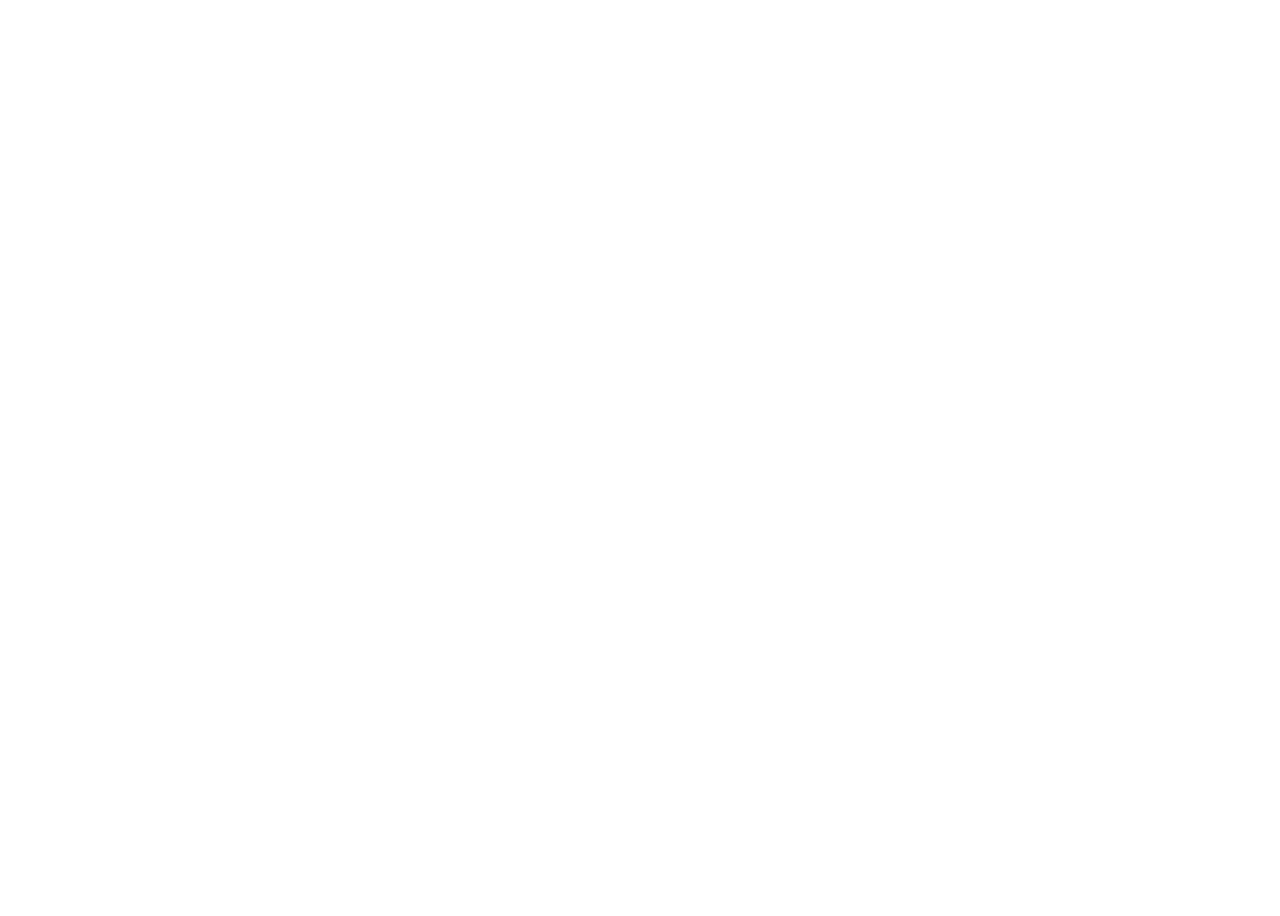
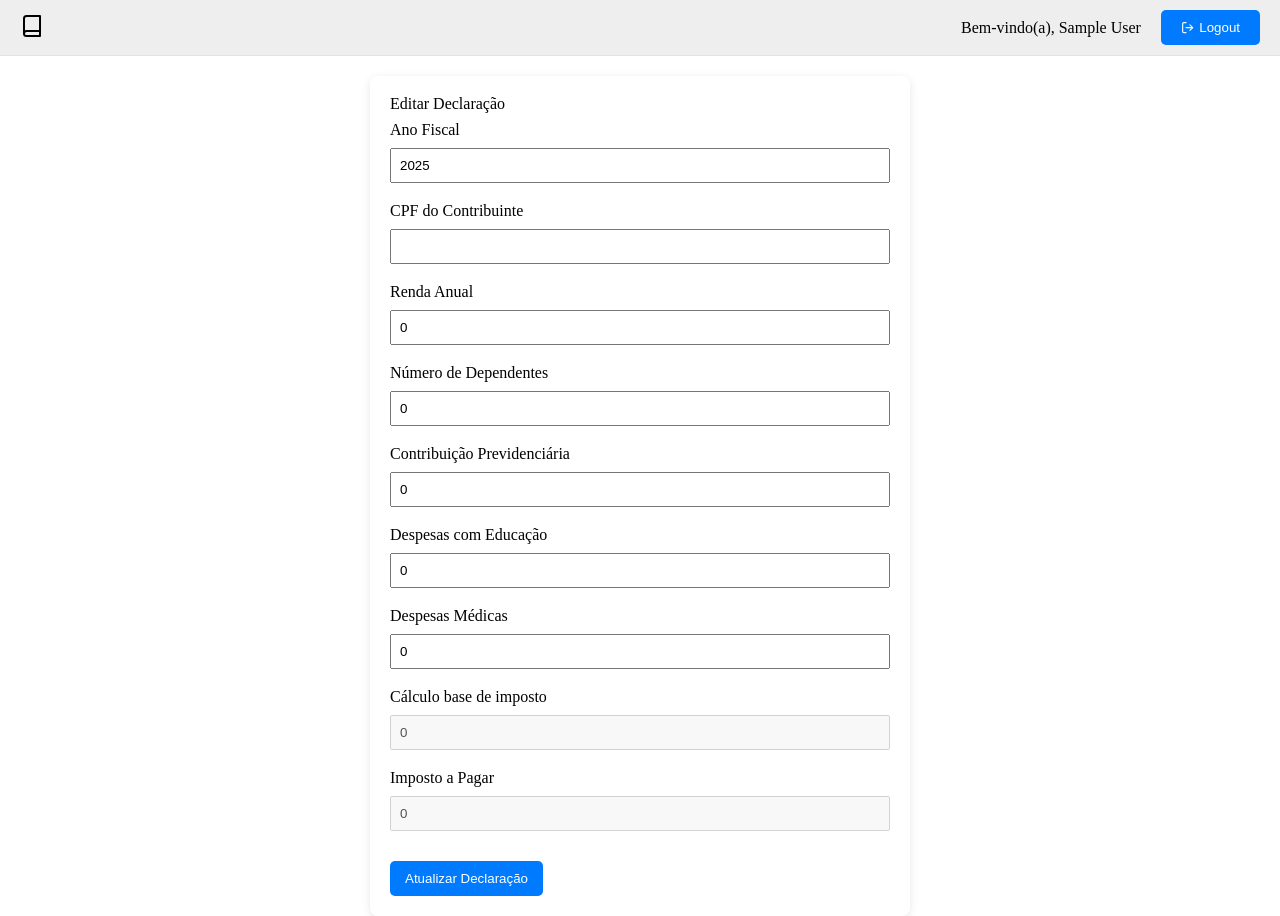
Before and after one commit to oliveiratullio/imposto-de-renda-react, a React (Vite) app: page /declarations/edit/1 in a window 1280 px wide. Before the commit this address had no page. Before the commit the page ends 800 px from the top, so only its background shows below. Built offline with nearby package versions, Linux system fonts and the light colour scheme; no server answers; sample sign-in values are in the browser's storage.

Commit message:
added edit declarations feature

```diff
--- a/src/App.tsx
+++ b/src/App.tsx
@@ -5,6 +5,7 @@
 import SignInPage from './pages/AuthPages/SignInPage/SignInPage'
 import CreateDeclarationPage from './pages/DeclarationPages/NewDeclarationPage/NewDeclarationPage'
 import AllDeclarationsPage from './pages/DeclarationPages/AllDeclarationsPage/AllDeclarationPage'
+import EditDeclarationPage from './pages/DeclarationPages/EditDeclarationPage/EditDeclarationPage'
 
 function App() {
 
@@ -17,6 +18,7 @@
           <Route path='/signin' element={<SignInPage />} />
           <Route path='/declarations/new' element={<CreateDeclarationPage />} />
           <Route path='/declarations' element={<AllDeclarationsPage />} />
+          <Route path="/declarations/edit/:id" element={<EditDeclarationPage />} />
         </Routes>
       </BrowserRouter>
     </AuthProvider>
--- a/src/pages/DashboardPage/DashboardPage.tsx
+++ b/src/pages/DashboardPage/DashboardPage.tsx
@@ -62,7 +62,7 @@
       );
       const sortedDeclarations = response.data
         .sort((a: { taxYear: number; }, b: { taxYear: number; }) => b.taxYear - a.taxYear)
-        .slice(0, 6);
+        .slice(0, 5);
       setDeclarations(sortedDeclarations);
       setLoading(false);
     } catch (error) {
--- /dev/null
+++ b/src/pages/DeclarationPages/EditDeclarationPage/EditDeclarationPage.tsx
@@ -0,0 +1,131 @@
+import React, { useEffect, useState } from 'react';
+import { useParams, useNavigate } from 'react-router-dom';
+import axios from 'axios';
+import Navbar from '../../../components/NavBar';
+import useAuth from '../../../hooks/useAuth';
+import {Button, Form, Input, Label } from '../NewDeclarationPage/style/NewDeclarationStyle';
+import { calculateTaxDue, calculateTaxPaid } from '../../../utils/TaxCalculationUtils';
+
+
+const EditDeclarationPage = () => {
+    const { id } = useParams();
+    const { auth, logout } = useAuth();
+    const navigate = useNavigate();
+    const currentYear = new Date().getFullYear();
+    const [formData, setFormData] = useState({
+      taxYear: currentYear,
+      taxpayerCPF: '',
+      annualIncome: 0,
+      taxDue: 0,
+      taxPaid: 0,
+      numberOfDependents: 0,
+      pensionContribution: 0,
+      educationExpenses: 0,
+      healthExpenses: 0,
+    });
+
+    useEffect(() => {
+      if (!auth) {
+        navigate('/signin');
+      } else {
+        fetchDeclaration();
+      }
+    }, [auth, navigate, id]);
+
+    if (!auth) {
+      return <div>Redirecionando para login...</div>;
+    }
+
+    const { token } = auth;
+
+    const fetchDeclaration = async () => {
+      try {
+        const response = await axios.get(`${import.meta.env.VITE_API_URL}/tax-declarations/${id}`, {
+          headers: { Authorization: `Bearer ${token}` }
+        });
+        const data = response.data;
+        setFormData({
+          taxYear: data.taxYear || currentYear,
+          taxpayerCPF: data.taxpayerCPF || '',
+          annualIncome: data.annualIncome || 0,
+          taxDue: data.taxDue || 0,
+          taxPaid: data.taxPaid || 0,
+          numberOfDependents: data.numberOfDependents || 0,
+          pensionContribution: data.pensionContribution || 0,
+          educationExpenses: data.educationExpenses || 0,
+          healthExpenses: data.healthExpenses || 0,
+        });
+      } catch (error) {
+        console.error('Error fetching declaration:', error);
+      }
+    };
+
+    const handleInputChange = (event: { target: { name: string; value: string; }; }) => {
+      const { name, value } = event.target;
+      const newFormData = { ...formData, [name]: parseFloat(value) || 0 };
+      updateTaxCalculations(newFormData);
+    };
+
+    const updateTaxCalculations = (newFormData: { taxYear: number; taxpayerCPF: string; annualIncome: number; taxDue: number; taxPaid: number; numberOfDependents: number; pensionContribution: number; educationExpenses: number; healthExpenses: number; }) => {
+        const taxDue = calculateTaxDue(newFormData.annualIncome);
+        const taxPaid = calculateTaxPaid(taxDue, {
+          pensionContribution: String(newFormData.pensionContribution || 0),
+          educationExpenses: String(newFormData.educationExpenses || 0),
+          healthExpenses: String(newFormData.healthExpenses || 0),
+          numberOfDependents: String(newFormData.numberOfDependents || 0),
+        });
+        setFormData({ ...newFormData,taxpayerCPF: String(newFormData.taxpayerCPF), taxDue: parseFloat(taxDue.toFixed(2)), taxPaid: parseFloat(taxPaid.toFixed(2)) });
+      };
+
+    const handleSubmit = async (event: { preventDefault: () => void; }) => {
+      event.preventDefault();
+      console.log(formData, "!!!!!")
+      try {
+        await axios.patch(`${import.meta.env.VITE_API_URL}/tax-declarations/${id}`, formData, {
+          headers: { Authorization: `Bearer ${token}` }
+        });
+        navigate('/declarations');
+      } catch (error) {
+        console.error('Failed to update declaration:', error);
+      }
+    };
+
+    return (
+      <div>
+        <Navbar onLogout={logout} />
+        <Form onSubmit={handleSubmit}>
+          <h1>Editar Declaração</h1>
+          <Label htmlFor="taxYear">Ano Fiscal</Label>
+          <Input type="number" name="taxYear" value={formData.taxYear.toString()} onChange={handleInputChange} max={currentYear} required />
+
+          <Label htmlFor="taxpayerCPF">CPF do Contribuinte</Label>
+          <Input type="text" name="taxpayerCPF" value={formData.taxpayerCPF} onChange={handleInputChange} required />
+
+          <Label htmlFor="annualIncome">Renda Anual</Label>
+          <Input type="number" name="annualIncome" value={formData.annualIncome.toString()} onChange={handleInputChange} required />
+
+          <Label htmlFor="numberOfDependents">Número de Dependentes</Label>
+          <Input type="number" name="numberOfDependents" value={formData.numberOfDependents.toString()} onChange={handleInputChange} />
+
+          <Label htmlFor="pensionContribution">Contribuição Previdenciária</Label>
+          <Input type="number" name="pensionContribution" value={formData.pensionContribution.toString()} onChange={handleInputChange} />
+
+          <Label htmlFor="educationExpenses">Despesas com Educação</Label>
+          <Input type="number" name="educationExpenses" value={formData.educationExpenses.toString()} onChange={handleInputChange} />
+
+          <Label htmlFor="healthExpenses">Despesas Médicas</Label>
+          <Input type="number" name="healthExpenses" value={formData.healthExpenses.toString()} onChange={handleInputChange} />
+
+          <Label htmlFor="taxDue">Cálculo base de imposto</Label>
+          <Input type="number" name="taxDue" value={formData.taxDue.toString()} onChange={() => {}} disabled />
+
+          <Label htmlFor="taxPaid">Imposto a Pagar</Label>
+          <Input type="number" name="taxPaid" value={formData.taxPaid.toString()} onChange={() => {}} disabled />
+
+          <Button type="submit">Atualizar Declaração</Button>
+        </Form>
+      </div>
+    );
+  };
+
+  export default EditDeclarationPage;
```
